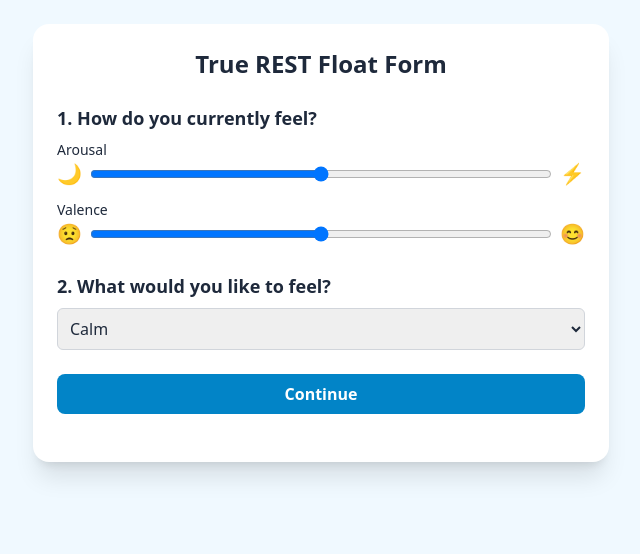
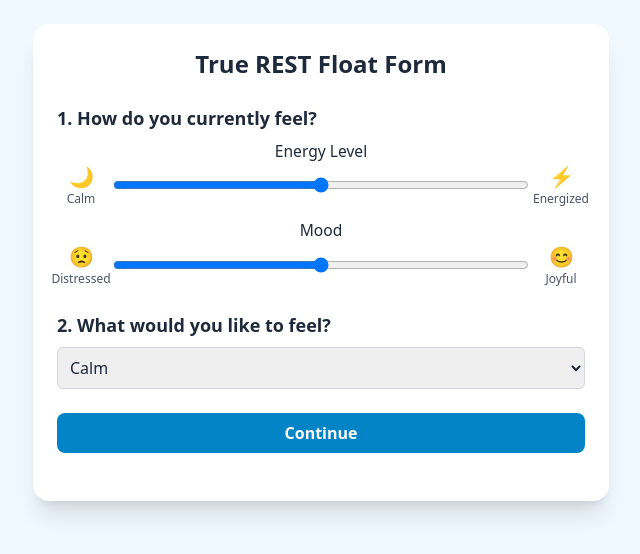
Before and after one commit to JamesJimmyCrypto/Lucid-Sonos-WebApp-Float-Form, a website: page public/mood-form.html in a window 1280 px wide. Shown: the whole page, without its empty margins (319-959 px from the left). Drawn offline with nearby package versions, Linux system fonts and the light colour scheme.

Commit message:
Update mood-form.html

```diff
--- a/public/mood-form.html
+++ b/public/mood-form.html
@@ -14,19 +14,34 @@
     <div id="step1">
       <h2 class="font-semibold text-lg mb-2">1. How do you currently feel?</h2>
 
-      <label for="arousal" class="block text-sm font-medium">Arousal</label>
-      <div class="flex items-center space-x-2 mb-3">
+<!-- Energy Level -->
+<label for="arousal" class="block text-[0.975rem] font-medium text-center">Energy Level</label>
+<div class="flex items-center justify-between mb-3">
+  <div class="flex flex-col items-center w-12">
     <span class="text-xl">🌙</span>
-        <input id="arousal" type="range" min="0" max="1" step="0.01" value="0.5" class="flex-1" />
+    <span class="text-xs text-slate-600 font-medium">Calm</span>
+  </div>
+  <input id="arousal" type="range" min="0" max="1" step="0.01" value="0.5" class="flex-1 mx-2" />
+  <div class="flex flex-col items-center w-12">
     <span class="text-xl">⚡</span>
+    <span class="text-xs text-slate-600 font-medium">Energized</span>
+  </div>
 </div>
 
-      <label for="valence" class="block text-sm font-medium">Valence</label>
-      <div class="flex items-center space-x-2 mb-6">
+<!-- Mood -->
+<label for="valence" class="block text-[0.975rem] font-medium text-center">Mood</label>
+<div class="flex items-center justify-between mb-6">
+  <div class="flex flex-col items-center w-12">
     <span class="text-xl">😟</span>
-        <input id="valence" type="range" min="0" max="1" step="0.01" value="0.5" class="flex-1" />
+    <span class="text-xs text-slate-600 font-medium">Distressed</span>
+  </div>
+  <input id="valence" type="range" min="0" max="1" step="0.01" value="0.5" class="flex-1 mx-2" />
+  <div class="flex flex-col items-center w-12">
     <span class="text-xl">😊</span>
+    <span class="text-xs text-slate-600 font-medium">Joyful</span>
   </div>
+</div>
+
 
       <h2 class="font-semibold text-lg mb-2">2. What would you like to feel?</h2>
       <select id="mode" class="w-full border border-gray-300 rounded-md p-2 mb-6">
```
Lines whose indentation alone changed are shown as unchanged.
